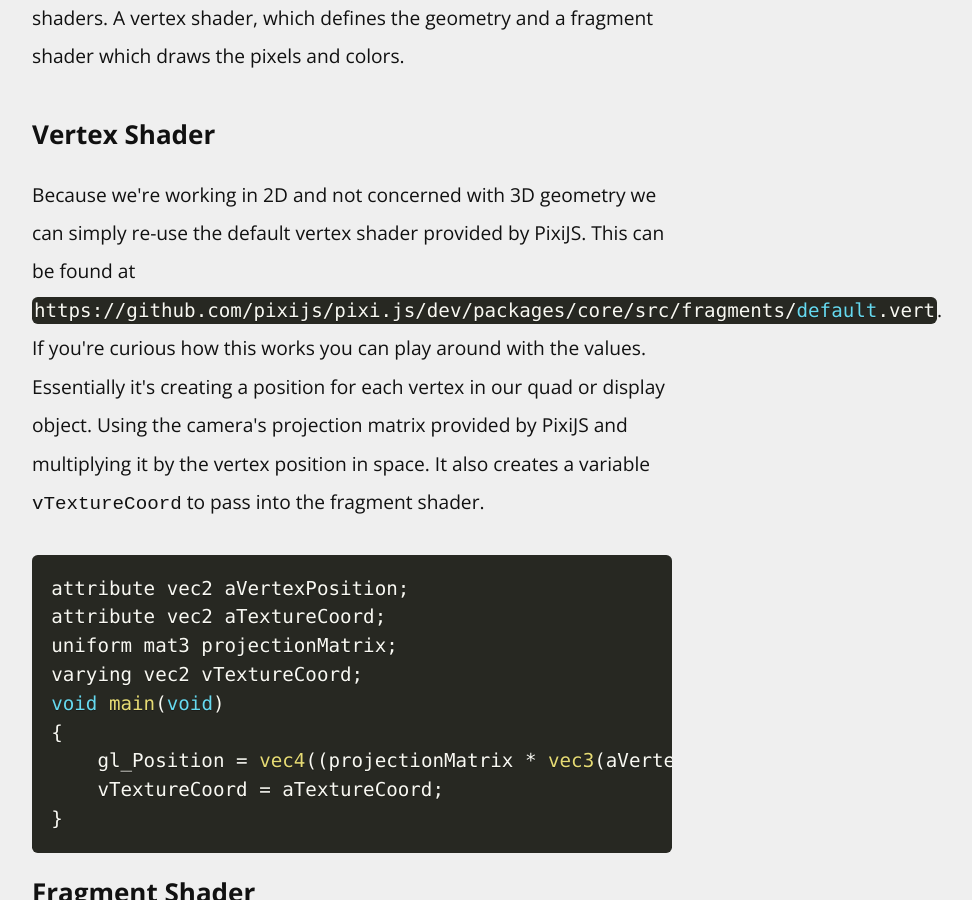
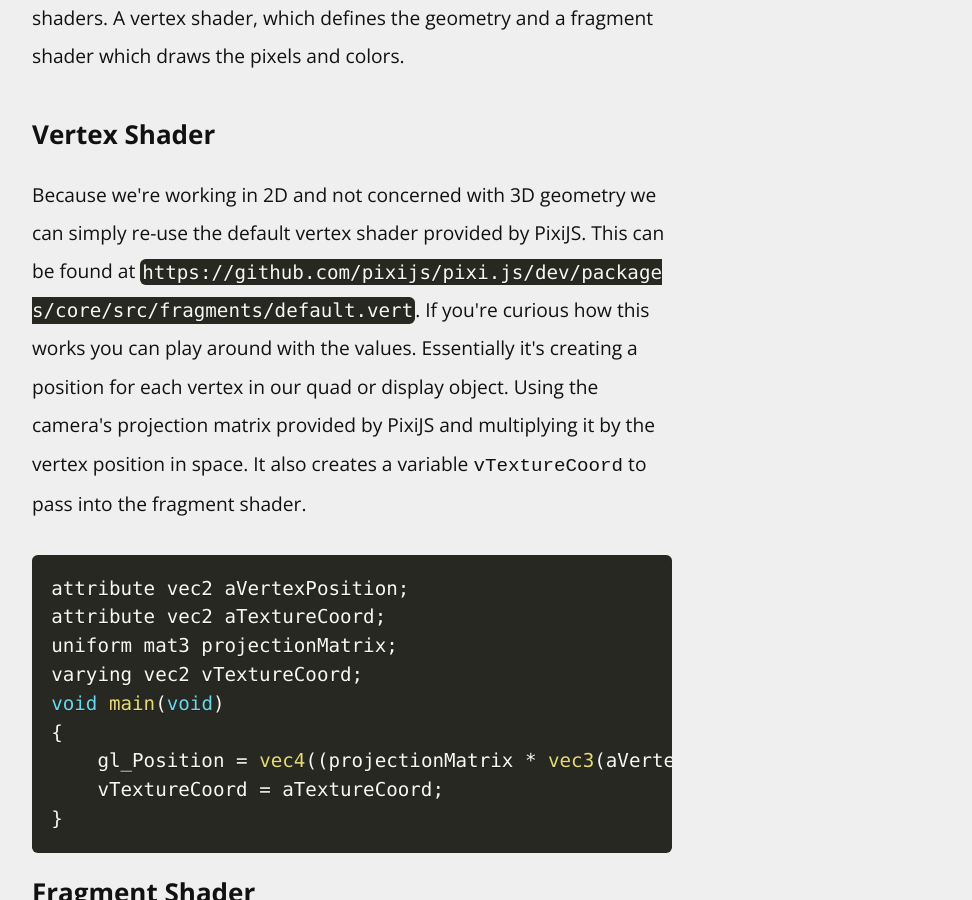
Before and after one commit to cjgammon/blog, a Jekyll site: the page built from _posts/2019/2019-05-01-pixijs-filters.html, in a window 1280 px wide and 900 px high, scrolled down 1858 px. Shown: the whole window, without its empty margins (288-1260 px from the left). Built offline with Jekyll 4.4.1, drawn with Linux system fonts in a browser that asks for light colours; nearby versions of some CDN libraries; comment, search, counter and statistics services are not loaded.

Commit message:
add filter article

```diff
--- a/_posts/2019/2019-05-01-pixijs-filters.html
+++ b/_posts/2019/2019-05-01-pixijs-filters.html
@@ -55,7 +55,7 @@ You can create your own filter using the <code class="language-js">Filter</code>
 <h3>Vertex Shader</h3>
 
 <p>
-Because we're working in 2D and not concerned with 3D geometry we can simply re-use the default vertex shader provided by PixiJS. This can be found at <code class="language-c">https://github.com/pixijs/pixi.js/dev/packages/core/src/fragments/default.vert</code>. If you're curious how this works you can play around with the values. Essentially it's creating a position for each vertex in our quad or display object. Using the camera's projection matrix provided by PixiJS and multiplying it by the vertex position in space. It also creates a variable <code>vTextureCoord</code> to pass into the fragment shader.
+Because we're working in 2D and not concerned with 3D geometry we can simply re-use the default vertex shader provided by PixiJS. This can be found at <code class="language-http" style="word-break: break-all">https://github.com/pixijs/pixi.js/dev/packages/core/src/fragments/default.vert</code>. If you're curious how this works you can play around with the values. Essentially it's creating a position for each vertex in our quad or display object. Using the camera's projection matrix provided by PixiJS and multiplying it by the vertex position in space. It also creates a variable <code>vTextureCoord</code> to pass into the fragment shader.
 </p>
 
 <pre><code class="language-c">attribute vec2 aVertexPosition;
```
